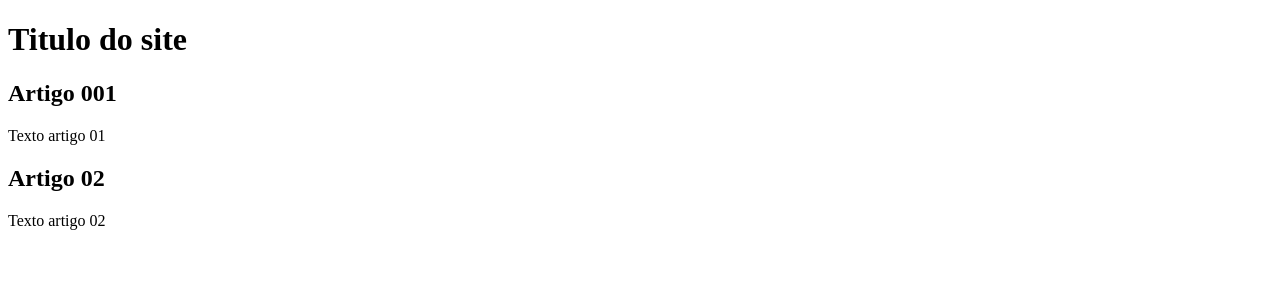
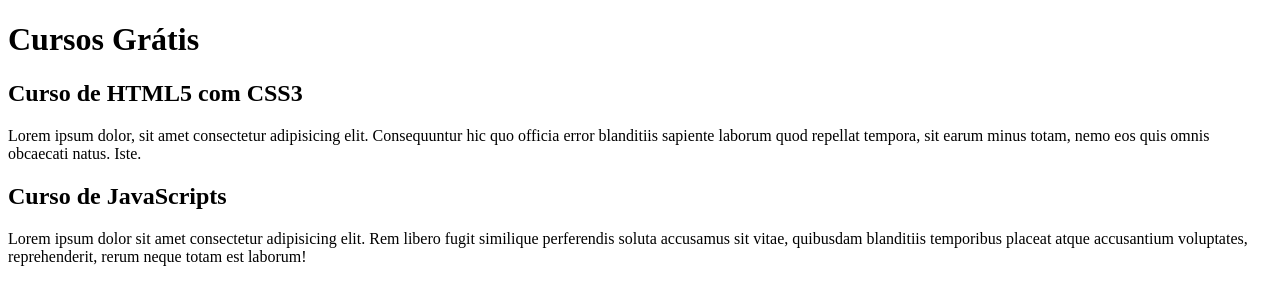
Before and after one commit to Andrelbcarvalho/Projeto-site, a plain HTML site: page index.html in a window 1280 px wide. Drawn offline with Linux system fonts and the light colour scheme.

Commit message:
comecei a escrever o conteudo

```diff
--- a/index.html
+++ b/index.html
@@ -9,15 +9,15 @@
 <body>
     <main>
         <header>
-            <h1>Titulo do site</h1>
+            <h1>Cursos Grátis</h1>
         </header>
         <article>
-            <h2>Artigo 001</h2>
-            <p>Texto artigo 01</p>
+            <h2>Curso de HTML5 com CSS3</h2>
+            <p>Lorem ipsum dolor, sit amet consectetur adipisicing elit. Consequuntur hic quo officia error blanditiis sapiente laborum quod repellat tempora, sit earum minus totam, nemo eos quis omnis obcaecati natus. Iste.</p>
         </article>
         <article>
-            <h2>Artigo 02</h2>
-            <p>Texto artigo 02</p>
+            <h2>Curso de JavaScripts</h2>
+            <p>Lorem ipsum dolor sit amet consectetur adipisicing elit. Rem libero fugit similique perferendis soluta accusamus sit vitae, quibusdam blanditiis temporibus placeat atque accusantium voluptates, reprehenderit, rerum neque totam est laborum!</p>
         </article>
     </main>
 </body>
```
